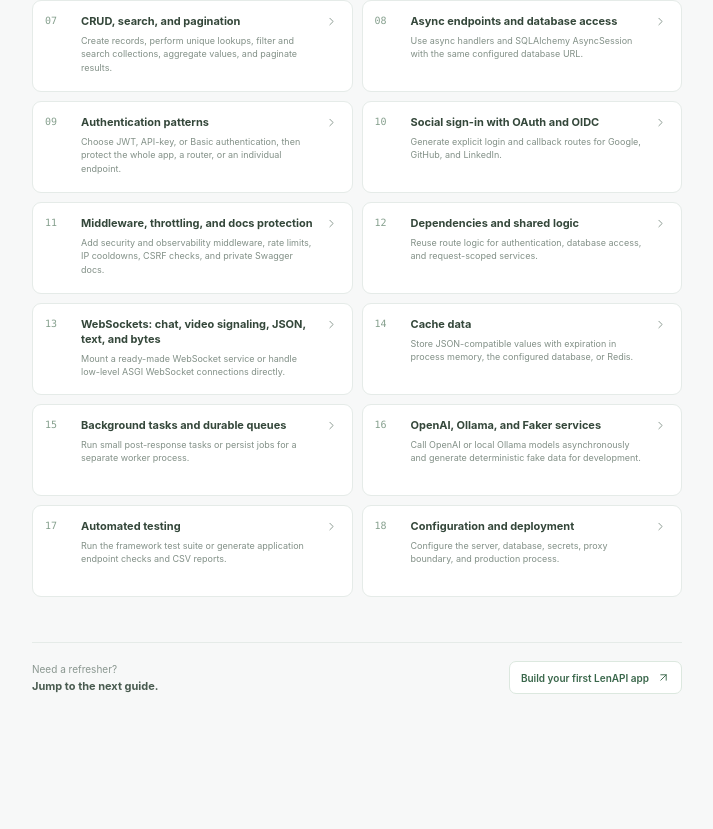
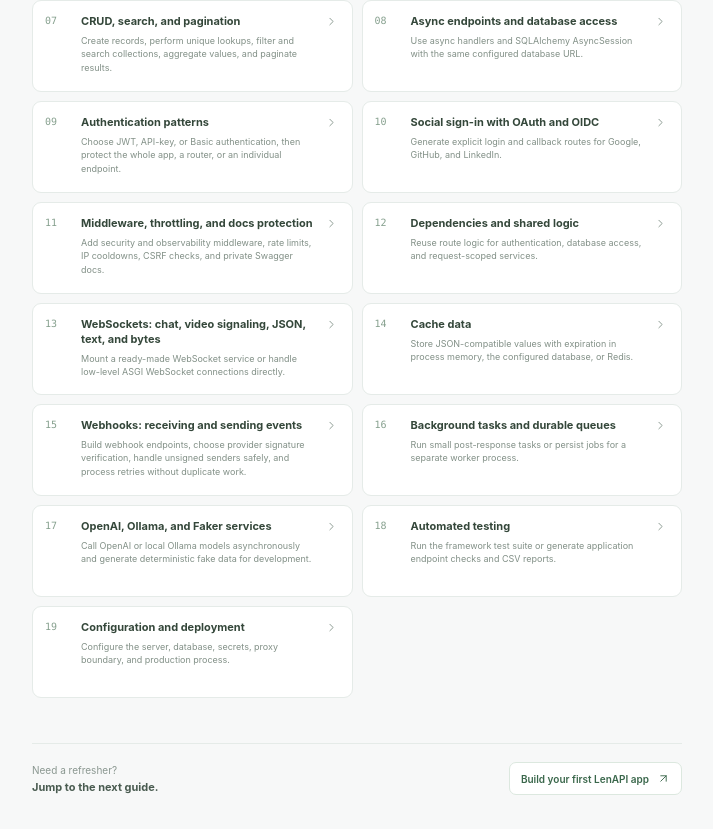
Before and after one commit to Mikandex/lenapi_documentation, a Next.js app: page / in a window 1280 px wide. Shown: the part 1957-2786 px from the top of the page, without its empty margins (301-1014 px from the left). Before the commit the page ends 2721 px from the top, so only its background shows below. Built offline with nearby package versions, Linux system fonts and the light colour scheme.

Commit message:
Add webhook implementation guide

```diff
--- a/src/app/docs-data.ts
+++ b/src/app/docs-data.ts
@@ -732,10 +732,61 @@ class Enrollment(model.Model):
     ],
   },
   {
+    id: "webhooks",
+    group: "Realtime and services",
+    title: "Webhooks: receiving and sending events",
+    eyebrow: "GUIDE 16 · WEBHOOKS",
+    summary: "Build webhook endpoints, choose provider signature verification, handle unsigned senders safely, and process retries without duplicate work.",
+    readTime: "8 min",
+    tags: ["webhook", "webhooks", "HMAC", "webhook_auth", "hmac_auth", "signature", "event_id", "idempotency", "retry", "Body", "BackgroundTasks", "API key", "bearer", "callback"],
+    steps: [
+      {
+        title: "Understand inbound and outbound webhooks",
+        body: "An inbound webhook is an HTTP request sent by a provider to your LenAPI route when an event occurs. An outbound webhook is a request your application sends to another service. Providers retry when they time out or receive an error, so acknowledge promptly, validate each event, and make processing idempotent. Use HTTPS in production.",
+        list: [
+          "Use a provider's native signature verification when it publishes a signing secret and signature format.",
+          "Use LenAPI hmac_auth when both systems can share a secret and agree to LenAPI's timestamp, method, path, body-digest, and nonce format.",
+          "If the provider cannot sign requests, require another credential such as a bearer token or a dedicated secret header, and add network restrictions and event deduplication where available.",
+          "Do not expose a state-changing webhook route without verification just because its URL is difficult to guess.",
+        ],
+      },
+      {
+        title: "Verify a provider's raw-body HMAC signature",
+        body: "Use webhook_auth when the sender signs the raw request body in the format supported by this helper. The dependency verifies the signature before your route acts. Configure the provider's header names exactly. If event_id_header and security_store are enabled, LenAPI records accepted event IDs and acknowledges duplicate deliveries with HTTP 200. A timestamp header is optional; when configured, the timestamp and raw body are signed together and checked for freshness.",
+        code: `from typing import Any\nfrom lenapi import Body, Depends, LENAPI\nfrom lenapi.security import webhook_auth\nimport settings\n\napp = LENAPI()\nprovider_hook = webhook_auth(\n    settings.WEBHOOK_SECRET,  # configure this secret securely; use 32+ bytes\n    security_store=app.security_store,\n    provider="billing",\n    signature_header="x-webhook-signature",\n    event_id_header="x-webhook-id",\n    timestamp_header="x-webhook-timestamp",\n    tolerance_seconds=300,\n)\n\n@app.post("/webhooks/billing", auth=provider_hook)\nasync def receive_billing_event(\n    payload: Any = Body(),\n    verified=Depends(provider_hook),\n):\n    # Validate event type and required fields before changing data.\n    return {"received": True, "event_id": verified["event_id"]}`,
+        note: "WebhookAuth verifies timestamp + '.' + the exact raw body when timestamp_header is configured; without a timestamp header, it verifies the exact raw body. This provider-style format is different from hmac_auth's canonical request signature. Follow the sending provider's documented format rather than changing its payload before verification.",
+      },
+      {
+        title: "Use hmac_auth for a partner-defined request signature",
+        body: "Use hmac_auth when your partner can sign each request using LenAPI's canonical format: timestamp, HTTP method, path and query, SHA-256 digest of the exact body, and unique nonce. This format binds the signature to the route and rejects stale timestamps and replayed nonces. The sender must use the same canonicalization and header names.",
+        code: `from lenapi import Depends, LENAPI, Request\nfrom lenapi.security import hmac_auth\nimport settings\n\napp = LENAPI()\npartner_auth = hmac_auth(\n    settings.PARTNER_HMAC_SECRET,\n    tolerance_seconds=300,\n    nonce_store=app.security_store,\n    header_name="X-Partner-Signature",\n)\n\n@app.post("/webhooks/partner", auth=partner_auth)\nasync def receive_partner_event(\n    request: Request,\n    identity=Depends(partner_auth),\n):\n    payload = await request.json()  # can be any JSON shape\n    return {"accepted": True, "payload": payload}`,
+        note: "Keep the secret out of source control. Database-backed security storage is the default; for multi-worker replay protection, use a shared database or configure SECURITY_STORAGE='redis'. Install the Redis client with python -m pip install 'lenapi[redis]' if you choose Redis.",
+      },
+      {
+        title: "Accept a sender that does not support HMAC",
+        body: "Some integrations provide only a static bearer token or secret header. Require and compare that credential in constant time, use HTTPS, and rotate the secret if it is exposed. A static key does not sign the payload, prove its freshness, or stop replay by itself. Use the provider's API-key or bearer option when it offers one; never treat an unguessable callback URL as authentication.",
+        code: `import hmac\nfrom typing import Any\nfrom lenapi import Body, Depends, HTTPException, LENAPI, Request\nimport settings\n\napp = LENAPI()\nasync def verify_shared_secret(request: Request):\n    supplied = request.headers.get("x-provider-key", "")\n    expected = settings.PROVIDER_WEBHOOK_KEY\n    if not supplied or not hmac.compare_digest(supplied, expected):\n        raise HTTPException(401, "Invalid webhook credential")\n    return {"provider": "partner"}\n\n@app.post("/webhooks/unsigned-provider", auth=verify_shared_secret)\nasync def receive_unsigned_event(\n    payload: Any = Body(),\n    identity=Depends(verify_shared_secret),\n):\n    # Validate the schema and reject event IDs already processed.\n    return {"received": True, "provider": identity["provider"]}`,
+        note: "If the sender supports no signature or credential at all, keep the endpoint read-only or put verification at a trusted gateway/network boundary. Do not process sensitive actions from an unauthenticated public callback.",
+      },
+      {
+        title: "Send an event to another service",
+        body: "For an outbound webhook, POST to the subscriber's configured endpoint and use a timeout. Include a stable event ID so the receiver can deduplicate retries. If the receiving service requires HMAC or an API key, send the credentials and signature format it documents; LenAPI does not force one scheme on outbound requests.",
+        code: `import httpx\n\nasync def send_outbound_event(target_url: str, event_id: str, payload: dict):\n    async with httpx.AsyncClient(timeout=10) as client:\n        response = await client.post(\n            target_url,\n            json=payload,\n            headers={"Idempotency-Key": event_id},\n        )\n        response.raise_for_status()`,
+        note: "Retry transient failures with bounded exponential backoff in a durable background job. Do not retry an event forever, and do not assume a receiver supports Idempotency-Key unless its documentation says so.",
+      },
+      {
+        title: "Acknowledge quickly and handle retries safely",
+        body: "Return a success response after the event is verified and safely accepted. For slow processing, queue an idempotent task instead of holding the provider connection open. Store provider event IDs with a unique constraint or use webhook_auth's security-store deduplication; retries must not repeat charges, emails, or other side effects.",
+        code: `from lenapi import BackgroundTasks, Body, Depends\n\n@app.post("/webhooks/billing", auth=provider_hook)\nasync def billing_event(\n    background_tasks: BackgroundTasks,\n    payload: dict = Body(),\n    verified=Depends(provider_hook),\n):\n    background_tasks.add_task(\n        process_billing_event, verified["event_id"], payload\n    )\n    return {"received": True}`,
+        note: "BackgroundTasks is in-process: a process crash can lose work. Use BackgroundQueue with the database or Redis backend when a job must survive restarts, and make the handler idempotent because durable queues provide at-least-once delivery.",
+      },
+    ],
+  },
+  {
     id: "background",
     group: "Realtime and services",
     title: "Background tasks and durable queues",
-    eyebrow: "GUIDE 16 · BACKGROUND WORK",
+    eyebrow: "GUIDE 17 · BACKGROUND WORK",
     summary: "Run small post-response tasks or persist jobs for a separate worker process.",
     readTime: "6 min",
     tags: ["background", "queue", "worker", "database", "redis", "task"],
@@ -762,7 +813,7 @@ class Enrollment(model.Model):
     id: "ai",
     group: "Realtime and services",
     title: "OpenAI, Ollama, and Faker services",
-    eyebrow: "GUIDE 17 · INTEGRATIONS",
+    eyebrow: "GUIDE 18 · INTEGRATIONS",
     summary: "Call OpenAI or local Ollama models asynchronously and generate deterministic fake data for development.",
     readTime: "6 min",
     tags: ["openai", "ollama", "faker", "ai", "fake data", "seed"],
@@ -789,7 +840,7 @@ class Enrollment(model.Model):
     id: "testing",
     group: "Ship it",
     title: "Automated testing",
-    eyebrow: "GUIDE 18 · QUALITY",
+    eyebrow: "GUIDE 19 · QUALITY",
     summary: "Run the framework test suite or generate application endpoint checks and CSV reports.",
     readTime: "5 min",
     tags: ["pytest", "test", "testing", "csv", "api"],
@@ -815,7 +866,7 @@ class Enrollment(model.Model):
     id: "deploy",
     group: "Ship it",
     title: "Configuration and deployment",
-    eyebrow: "GUIDE 19 · OPERATIONS",
+    eyebrow: "GUIDE 20 · OPERATIONS",
     summary: "Configure the server, database, secrets, proxy boundary, and production process.",
     readTime: "6 min",
     tags: ["production", "uvicorn", "settings", "host", "port", "deployment", "secret"],
```
